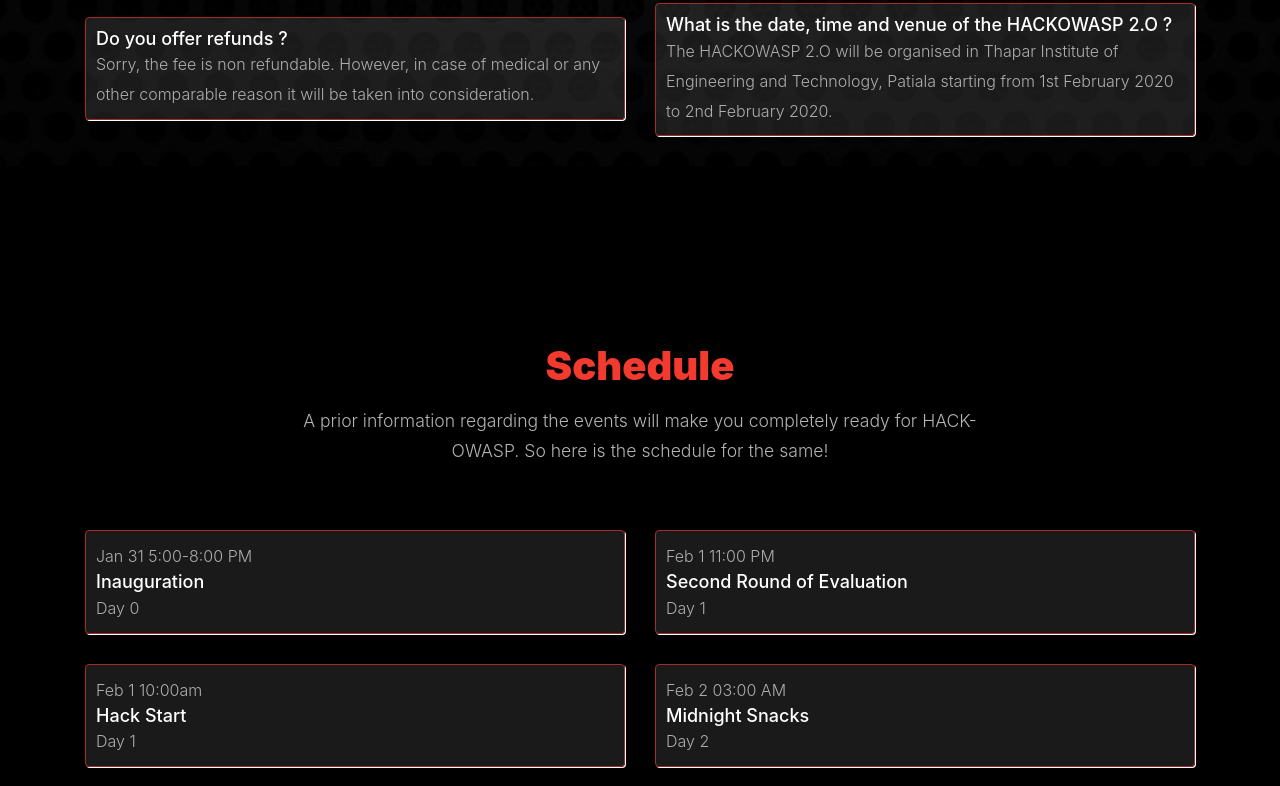
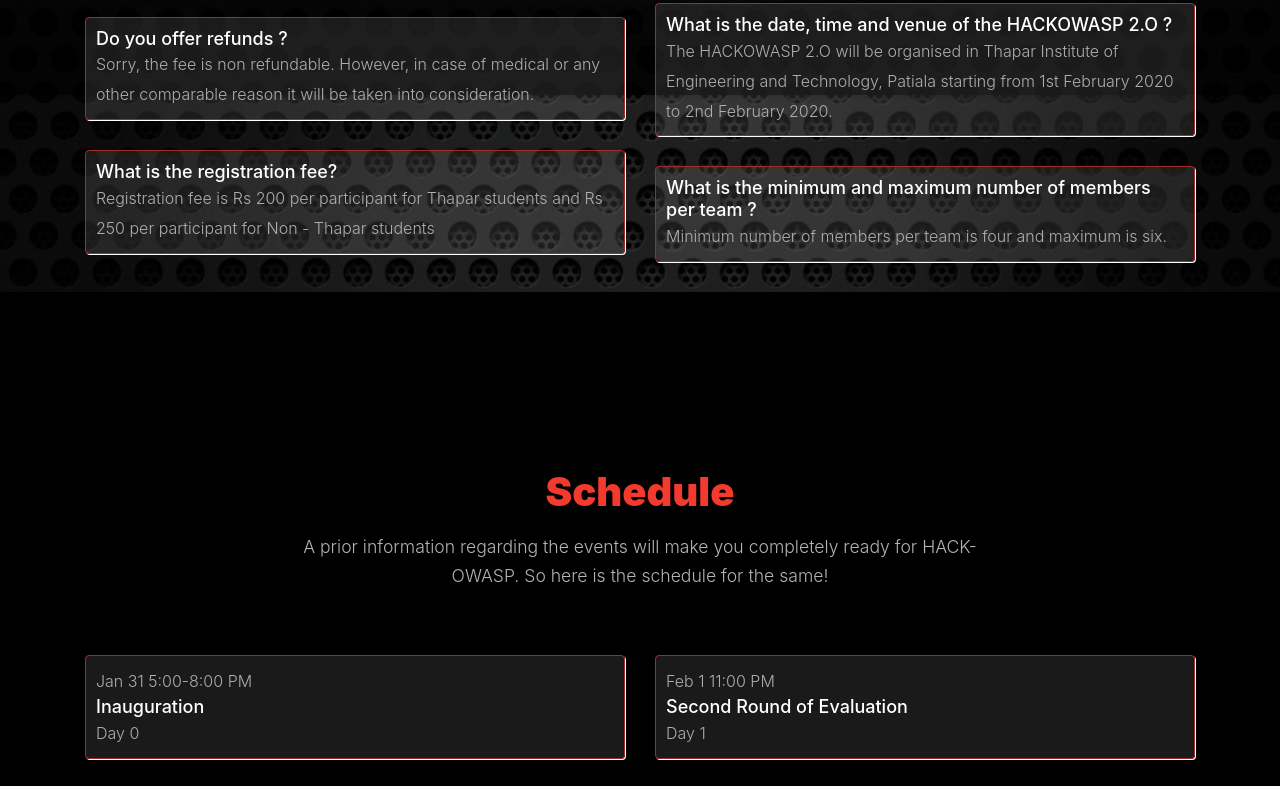
Before and after one commit to owasp-tsc/hackowasp2.0, a plain HTML site: page index.html in a window 1280 px wide. Shown: the part 2840-3626 px from the top of the page. Drawn offline with Linux system fonts and the light colour scheme; files whose address does not match are found by name; a web font is replaced by a local one.

Commit message:
2 FAQs added

```diff
--- a/index.html
+++ b/index.html
@@ -296,6 +296,17 @@
               </div>
             </div>
 
+            <div class="class-item d-flex align-items-center">
+              <div class="class-item-text">
+
+               <h2><font color="white"><!--<a href="single.html">-->What is the registration fee?<!--</a>--></font></h2>
+                   <!--<span>By Justin Daniel</span>,
+                   <span>30 minutes</span>-->
+                    <span>Registration fee is Rs 200 per participant for Thapar students and Rs 250 per participant for Non - Thapar students</span>
+              </div>
+
+              </div>
+
 
           </div>
           <div class="col-lg-6">
@@ -355,22 +366,21 @@
               </div>
             </div>
 
-            <!--
-            <div class="class-item d-flex align-items-center">
 
-              <a> href="single.html" class="class-item-thumbnail">
-                <img src="images/img_1.jpg" alt="Image">
-              </a>
+
+              <div class="class-item d-flex align-items-center">
               <div class="class-item-text">
 
-
-                <h2><font color="white"><a href="single.html">What is the minimum and maximum number of members in a team ?</a>/font></h2>
-                <span>By Justin Daniel</span>,
-                <span>30 minutes</span>
-                <span>Your team must have atleast 2 members and atmost 6 members.</span>
+               <h2><font color="white"><!--<a href="single.html">-->What is the minimum and maximum number of members per team ?<!--</a>--></font></h2>
+                <!--<span>By Justin Daniel</span>,
+                <span>30 minutes</span>-->
+                <span>Minimum number of members per team is four and maximum is six.</span>
+              </div>
 
               </div>
-            </div>-->
+
+
+            </div>
           </div>
         </div>
       </div>
```
Also changed, not shown: images/qr.jpg (added).
